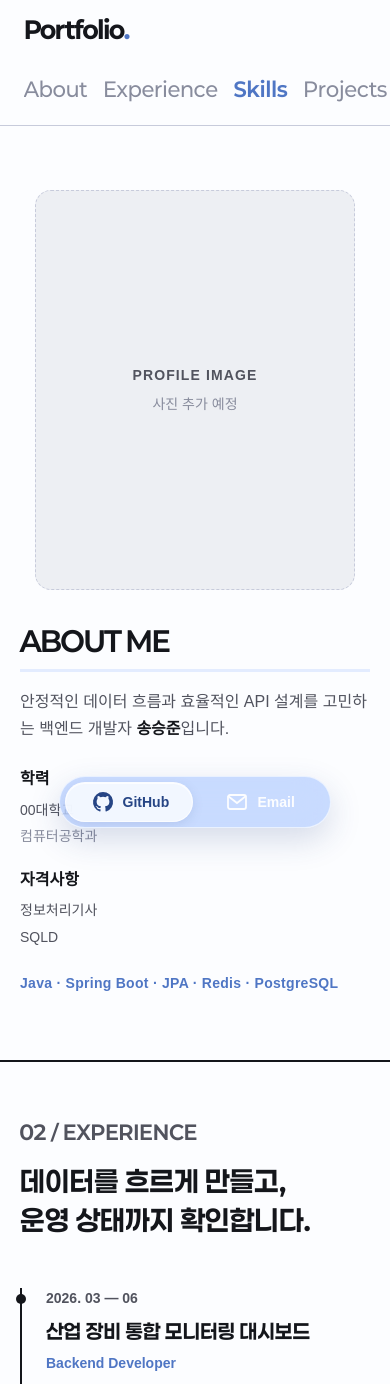
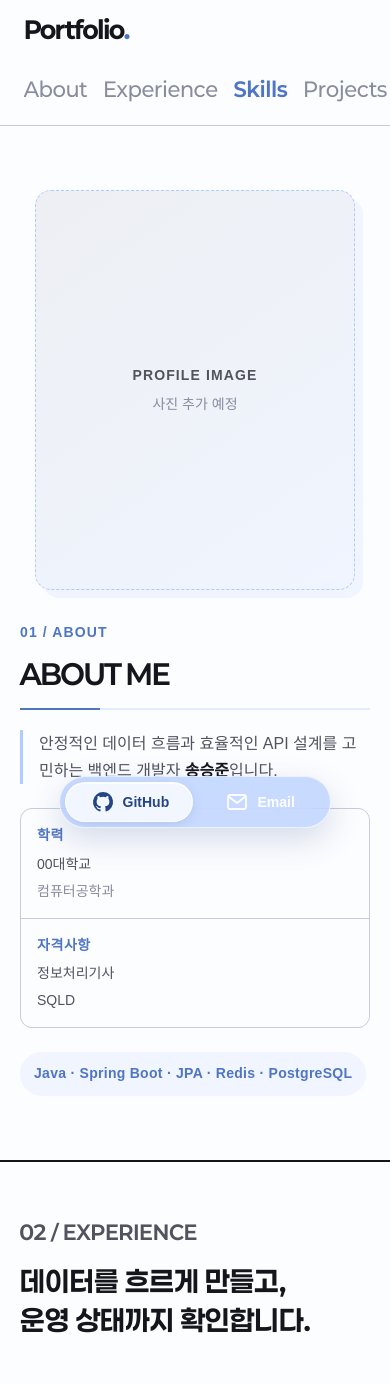
Before and after one commit to SeungJunS0ng/portfolio-site, a React (Vite) app: page / in a window 390 px wide. Shown: the top 1384 px of the page. Built offline with nearby package versions, Linux system fonts and the light colour scheme; no server answers; a web font is replaced by a local one.

Commit message:
style: About 프로필형 디자인 완성도 개선
- Home 섹션과 통일되는 01 / ABOUT 라벨과 파란 강조선 추가

- 학력·자격사항 정보를 경계 카드 형태로 정리

- 소개문, 기술 스택, 프로필 이미지 영역의 시각적 위계와 모바일 배치 보완

```diff
--- a/src/pages/Home/sections/About/About.module.css
+++ b/src/pages/Home/sections/About/About.module.css
@@ -1,16 +1,18 @@
-.section { min-height: 38rem; display: grid; grid-template-columns: minmax(0, 1.35fr) minmax(16rem, 0.65fr); gap: 4rem; align-items: center; padding: 6rem 3rem; }
+.section { min-height: 40rem; display: grid; grid-template-columns: minmax(0, 1.35fr) minmax(16rem, 0.65fr); gap: 4rem; align-items: center; padding: 6rem 3rem; }
 .content { display: flex; flex-direction: column; align-items: flex-start; }
-.sectionTitle { width: min(100%, 42rem); margin-bottom: 1rem; padding-bottom: 0.5rem; border-bottom: 3px solid var(--blue-100); font: var(--font-h1); letter-spacing: -0.04em; }
-.introduction { max-width: 34rem; color: var(--gray-700); font: var(--font-body2); line-height: 1.7; }
+.sectionLabel { margin-bottom: 0.75rem; color: var(--blue-700); font: var(--font-small); font-weight: 700; letter-spacing: 0.08em; }
+.sectionTitle { position: relative; width: min(100%, 42rem); padding-bottom: 0.875rem; border-bottom: 2px solid var(--blue-100); font: var(--font-h1); letter-spacing: -0.04em; }
+.sectionTitle::after { position: absolute; bottom: -2px; left: 0; width: 5rem; height: 2px; content: ""; background: var(--blue-700); }
+.introduction { max-width: 34rem; margin-top: 1.5rem; padding-left: 1rem; color: var(--gray-700); border-left: 3px solid var(--blue-300); font: var(--font-body2); line-height: 1.7; }
 .introduction strong { color: var(--gray-900); font-weight: 700; }
-.profileDetails { display: grid; gap: 1.5rem; margin-top: 2rem; }
-.profileDetails div { display: grid; gap: 0.35rem; }
-.profileDetails dt { margin-bottom: 0.125rem; color: var(--gray-900); font: var(--font-body2); font-weight: 700; }
+.profileDetails { display: grid; grid-template-columns: repeat(2, minmax(0, 1fr)); width: min(100%, 34rem); gap: 1px; margin-top: 2rem; overflow: hidden; background: var(--gray-300); border: 1px solid var(--gray-300); border-radius: var(--radius-md); }
+.profileDetails div { display: grid; gap: 0.35rem; padding: 1.25rem; background: var(--gray-0); }
+.profileDetails dt { margin-bottom: 0.125rem; color: var(--blue-700); font: var(--font-small); font-weight: 700; letter-spacing: 0.04em; }
 .profileDetails dd { color: var(--gray-700); font: var(--font-small); }
 .profileDetails .subDetail { color: var(--gray-500); }
-.stack { margin-top: 2rem; color: var(--blue-700); font: var(--font-small); font-weight: 700; letter-spacing: 0.02em; }
-.profile { aspect-ratio: 4 / 5; display: flex; flex-direction: column; align-items: center; justify-content: center; min-height: 22rem; color: var(--gray-500); background: var(--gray-100); border: 1px dashed var(--gray-300); border-radius: var(--radius-lg); }
+.stack { margin-top: 1.5rem; padding: 0.625rem 0.875rem; color: var(--blue-700); background: var(--blue-50); border-radius: var(--radius-pill); font: var(--font-small); font-weight: 700; letter-spacing: 0.02em; }
+.profile { position: relative; aspect-ratio: 4 / 5; display: flex; flex-direction: column; align-items: center; justify-content: center; min-height: 22rem; overflow: hidden; color: var(--gray-500); background: linear-gradient(145deg, var(--gray-100), var(--blue-50)); border: 1px dashed var(--blue-300); border-radius: var(--radius-lg); box-shadow: 0.75rem 0.75rem 0 var(--blue-50); }
 .profile span { color: var(--gray-700); font: var(--font-small); font-weight: 700; letter-spacing: 0.08em; }
 .profile p { margin-top: 0.5rem; font: var(--font-small); }
 @media (max-width: 720px) { .section { min-height: auto; grid-template-columns: 1fr; gap: 2rem; padding: 5rem 1.5rem; } .profile { order: -1; width: min(100%, 20rem); min-height: 18rem; margin: 0 auto; } }
-@media (max-width: 480px) { .section { padding: 4rem 1.25rem; } .sectionTitle { font-size: 1.75rem; } .profileDetails { gap: 1.25rem; margin-top: 1.5rem; } .stack { margin-top: 1.5rem; line-height: 1.7; } .profile { min-height: 15rem; } }
+@media (max-width: 480px) { .section { padding: 4rem 1.25rem; } .sectionTitle { font-size: 1.75rem; } .introduction { margin-top: 1.25rem; } .profileDetails { grid-template-columns: 1fr; margin-top: 1.5rem; } .profileDetails div { padding: 1rem; } .stack { line-height: 1.7; } .profile { min-height: 15rem; box-shadow: 0.5rem 0.5rem 0 var(--blue-50); } }
--- a/src/pages/Home/sections/About/About.tsx
+++ b/src/pages/Home/sections/About/About.tsx
@@ -4,6 +4,7 @@ export function About() {
   return (
     <section id="about" className={styles.section}>
       <div className={styles.content}>
+        <p className={styles.sectionLabel}>01 / ABOUT</p>
         <h1 className={styles.sectionTitle}>ABOUT ME</h1>
         <p className={styles.introduction}>
           안정적인 데이터 흐름과 효율적인 API 설계를 고민하는 백엔드 개발자
```
